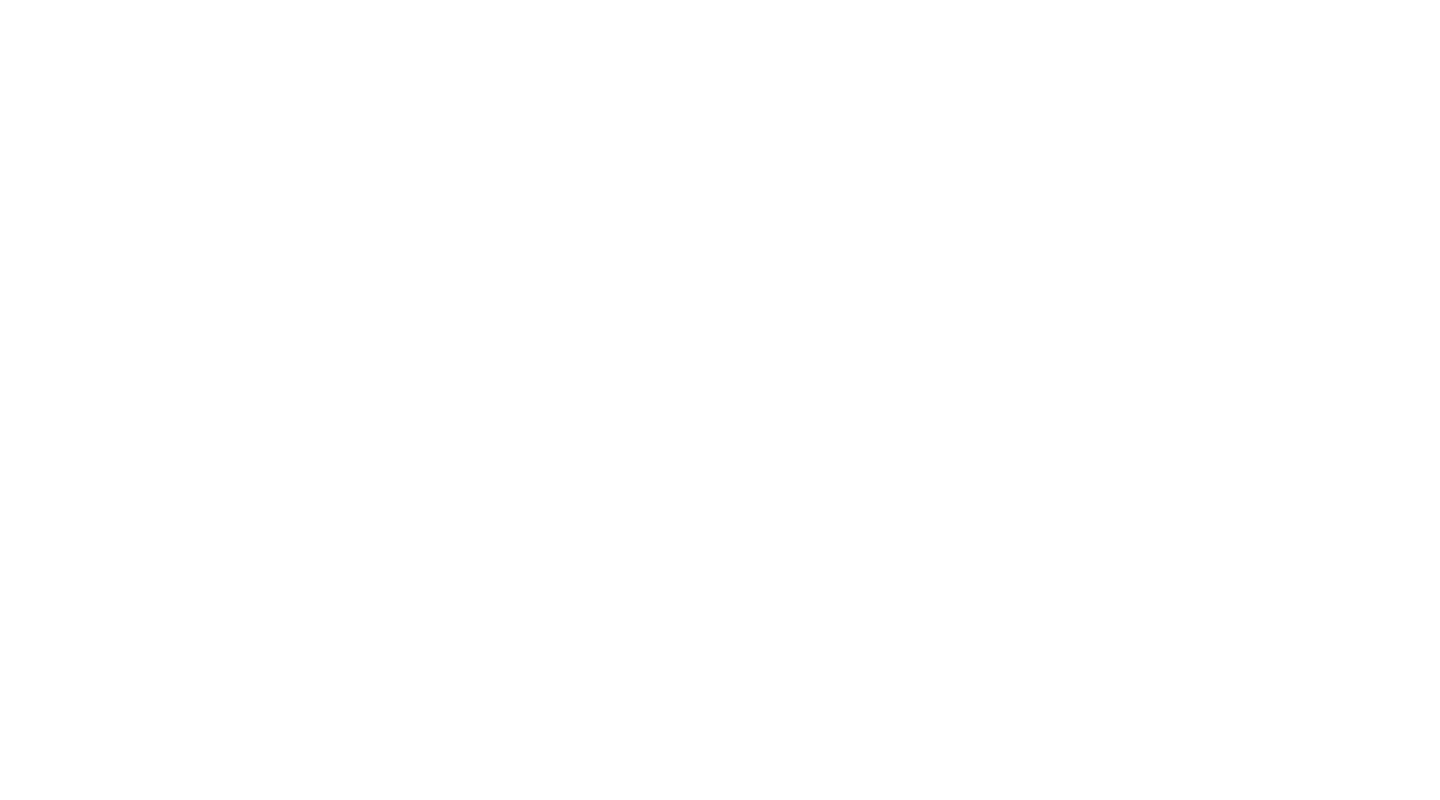
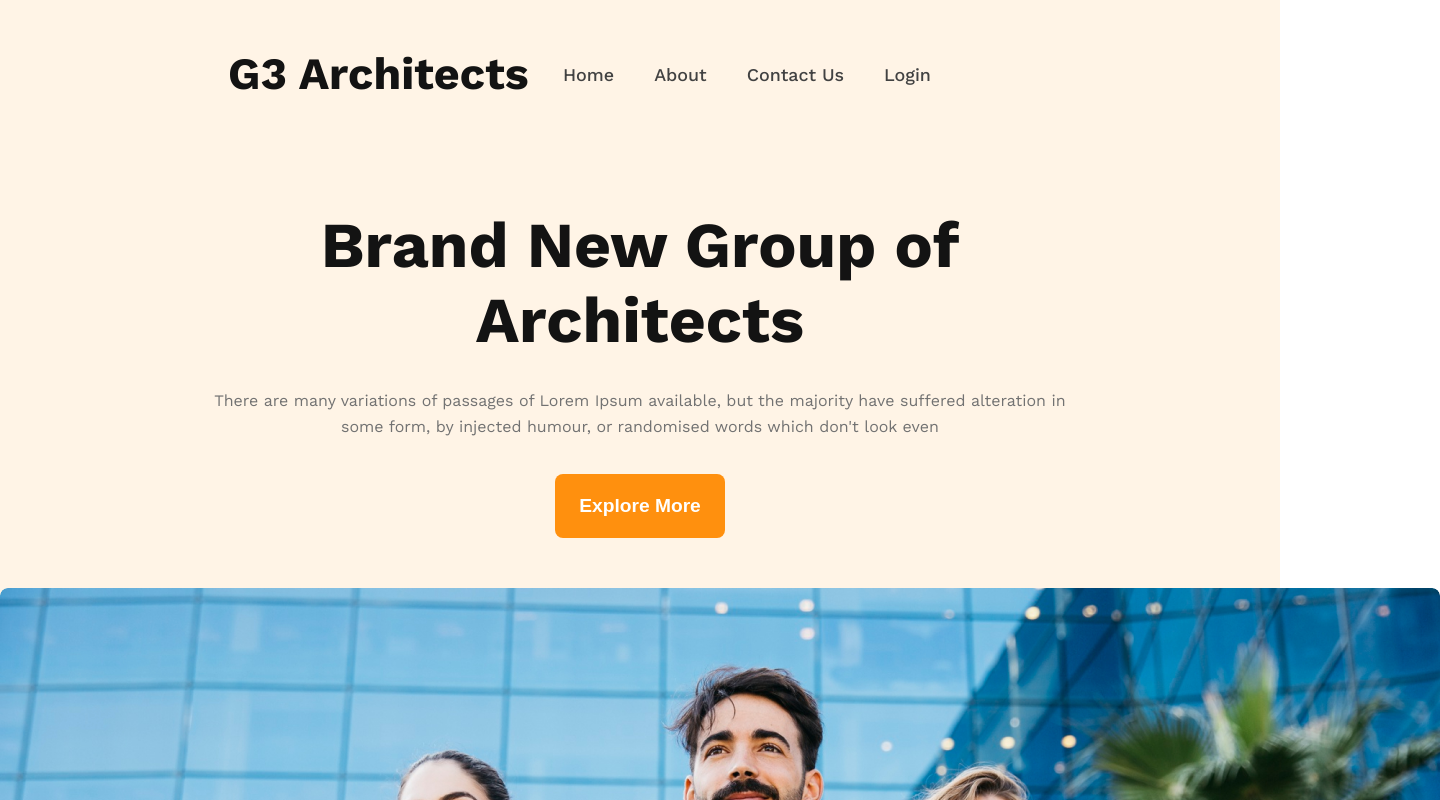
Before and after one commit to shahidca/g3-architects-resources, a plain HTML site: page index.html in a window 1280 px wide. Shown: the top 800 px of the page, 1440 px wide, since content can reach past the window. Drawn offline with nearby package versions, Linux system fonts and the light colour scheme.

Commit message:
header section added

```diff
--- a/index.html
+++ b/index.html
@@ -6,9 +6,31 @@
     <link rel="stylesheet" href="style/style.css">
     <link rel="stylesheet" href="responsive.css">
     <title>g3-architects-resources</title>
+    <link rel="shortcut icon" href="https://maxst.icons8.com/vue-static/icon/landing/links/community/request1x.webp" type="image/x-icon">
 </head>
-<body>
-    <header>
+<body class="work-sans-font">
+    <header id="header">
+        <nav class="nav-bar display-flex">
+            <h3 class="nav-title">G3 Architects</h3>
+            <div class="nav-items ">
+                <ul class="display-flex">
+                    <li> <a href="">Home </a></li>
+                    <li> <a href="">About</a></li>
+                    <li><a href="">Contact Us</a></li>
+                    <li><a href="">Login</a></li>
+                </ul>
+            </div>
+        </nav>
+        <div class="baner">
+            <h1 class="baner-title">Brand New
+                Group of Architects
+                </h1>
+            <p class="baner-description">There are many variations of passages of Lorem Ipsum available, but the majority have suffered alteration in some form, by injected humour, or randomised words which don't look even</p>
+            <button class="btn-primary">Explore More</button>
+        </div>
+        <div class="img-header"  >
+            <img src="./images/banner.png" alt="">
+        </div>
 
     </header>
     <main>
--- a/style/style.css
+++ b/style/style.css
@@ -0,0 +1,104 @@
+
+@import url('https://fonts.googleapis.com/css2?family=Work+Sans:ital,wght@0,100..900;1,100..900&display=swap');
+*{
+    margin: 0;
+    padding: 0;
+    box-sizing: border-box;
+}
+.work-sans-font {
+  font-family: "Work Sans", sans-serif;
+  font-optical-sizing: auto;
+  font-weight: 500;
+  font-style: normal;
+}
+a{
+    text-decoration: none;
+}
+/* some common style here  */
+.display-flex{
+    display: flex;
+}
+.baner-description{
+    width: 868px;
+    height: 52px;
+    color: rgb(114, 114, 114);
+font-family: Work Sans;
+font-size: 1rem;
+font-weight: 400;
+line-height: 26px;
+text-align: center;
+margin-top: 30px;
+}
+.btn-primary{
+color: rgb(255, 255, 255);
+font-size: 1.2rem;
+font-weight: 600;
+text-align: center;
+background-color: rgb(255, 144, 14);
+padding: 21px 24px;
+border-radius: 8px;
+border: none;
+margin-top: 34px;
+}
+/* header section style start here */
+#header{
+    background: rgba(255, 144, 14, 0.1);
+}
+.nav-bar{
+    align-items: center;
+    justify-content: space-between;
+    /* margin-top: 50px; */
+    margin-left: 228px;
+    margin-right: 240px;
+    padding-top: 50px;
+}
+.nav-title{
+    color: rgb(19, 19, 19);
+    font-size: 2.8rem;
+    font-weight: 700;
+    line-height: 3rem;
+    letter-spacing: 0%;
+    width: 302px;
+height: 53px;
+    /* text-align: center; */
+}
+.nav-items{
+    width: 477px;
+    height: 26px;
+}
+.nav-items ul{
+    list-style-type: none;
+    gap: 40px;
+}
+.nav-items ul li a{
+    font-size: 1.12rem;
+    color: rgb(66, 66, 66);
+}
+.baner-title{
+    width: 862px;
+    /* height: 225px; */
+    color: rgb(19, 19, 19);
+font-family: Work Sans;
+font-size: 4rem;
+font-weight: 700;
+line-height: 75px;
+text-align: center;
+}
+.baner{
+    display: flex;
+    flex-direction: column;
+    justify-content: center;
+    align-items: center;
+    text-align: center;
+    margin-top: 105px;
+}
+.img-header {
+  text-align: center;
+}
+.img-header img{
+    width: 1440px;
+    height: 700px;
+    border-radius: 8px;
+    margin-top: 50px;
+    margin-bottom: 40px;
+}
```
